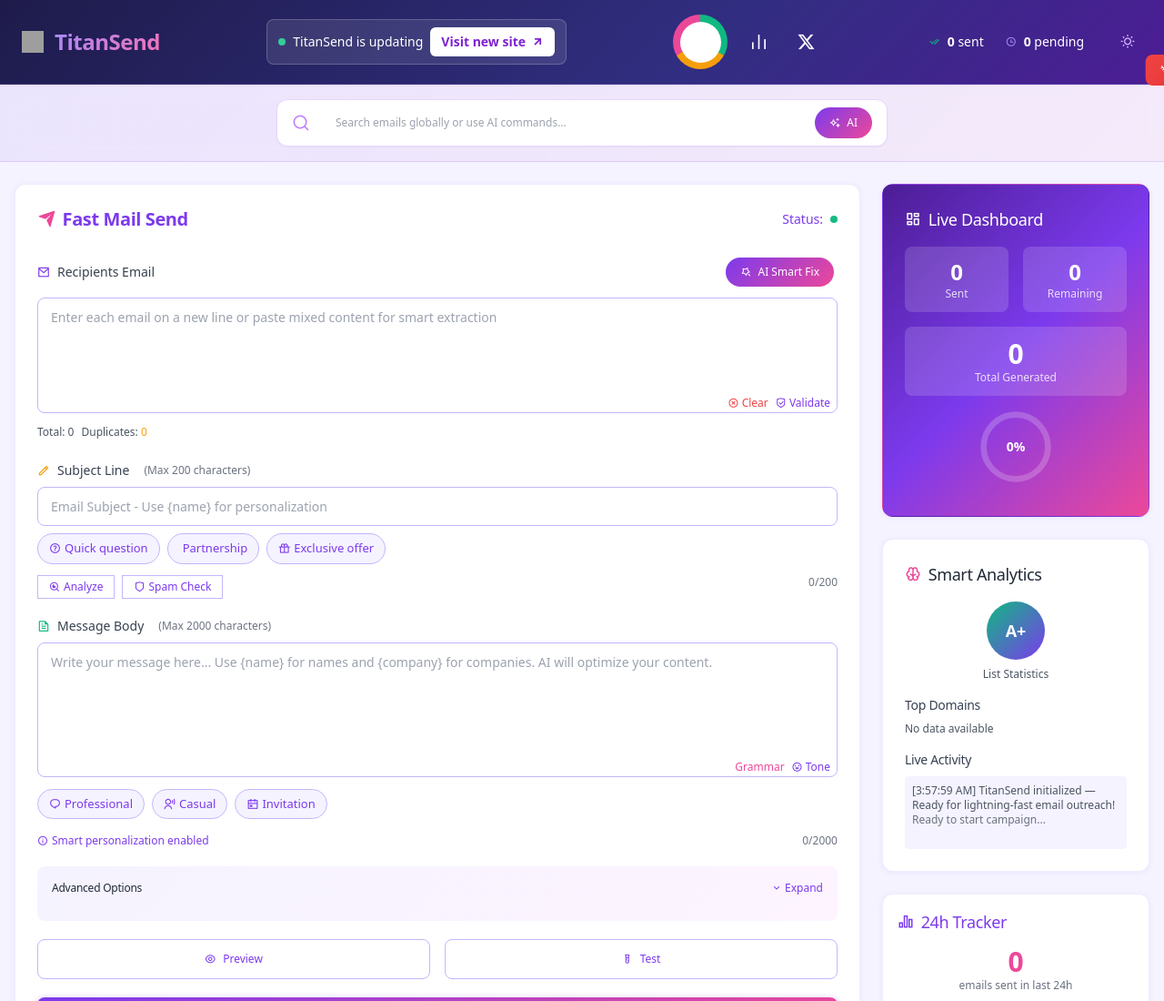
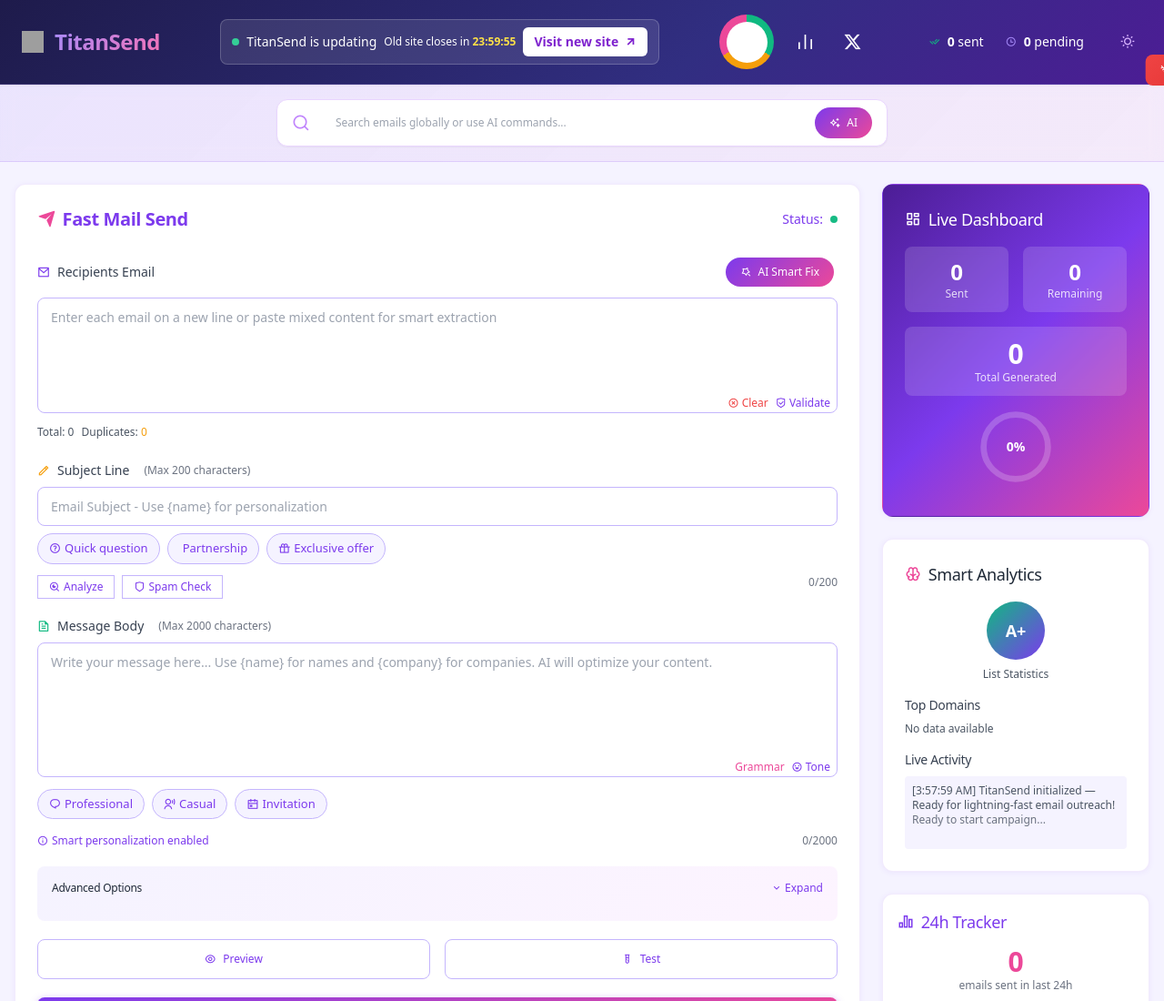
Before and after one commit to contactshopifyriskmngnt-source/titansend, a plain HTML site: page index.html in a window 1280 px wide. Shown: the top 1100 px of the page at 91% size. Drawn offline with nearby package versions, Linux system fonts and the light colour scheme; grey boxes are pictures that could not be loaded; some icons are missing; a web font is replaced by a local one.

Commit message:
Update index.html

```diff
--- a/index.html
+++ b/index.html
@@ -631,6 +631,9 @@
       <span class="flex items-center gap-2 text-sm font-medium whitespace-nowrap">
         <span class="w-2 h-2 rounded-full bg-emerald-400 animate-pulse" aria-hidden="true"></span>
         TitanSend is updating
+      </span>
+      <span class="text-xs text-white/80 whitespace-nowrap">
+        Old site closes in <strong id="siteTakeDownCountdown" class="font-bold text-yellow-300" aria-live="polite">24:00:00</strong>
       </span>
       <a href="https://www.titansendpro.dev" target="_blank" rel="noopener noreferrer" class="inline-flex items-center gap-1.5 rounded-md bg-white px-3 py-1.5 text-sm font-semibold text-purple-700 transition hover:bg-pink-100 focus:outline-none focus:ring-2 focus:ring-white focus:ring-offset-2 focus:ring-offset-purple-700" aria-label="Visit the new TitanSend website">
         Visit new site
@@ -2617,6 +2620,29 @@
       event.stopPropagation();
     }
   });
+
+  const countdownElement = document.getElementById('siteTakeDownCountdown');
+  const countdownStorageKey = 'titansendSiteTakeDownDeadline';
+  let siteTakeDownDeadline = Number(localStorage.getItem(countdownStorageKey));
+
+  if (!siteTakeDownDeadline || siteTakeDownDeadline <= Date.now()) {
+    siteTakeDownDeadline = Date.now() + (24 * 60 * 60 * 1000);
+    localStorage.setItem(countdownStorageKey, siteTakeDownDeadline.toString());
+  }
+
+  function updateSiteTakeDownCountdown() {
+    const remaining = Math.max(0, siteTakeDownDeadline - Date.now());
+    const totalSeconds = Math.floor(remaining / 1000);
+    const hours = Math.floor(totalSeconds / 3600);
+    const minutes = Math.floor((totalSeconds % 3600) / 60);
+    const seconds = totalSeconds % 60;
+    countdownElement.textContent = remaining > 0
+      ? `${String(hours).padStart(2, '0')}:${String(minutes).padStart(2, '0')}:${String(seconds).padStart(2, '0')}`
+      : 'TAKEDOWN NOW';
+  }
+
+  updateSiteTakeDownCountdown();
+  setInterval(updateSiteTakeDownCountdown, 1000);
 </script>
 </body>
 </html>
```
